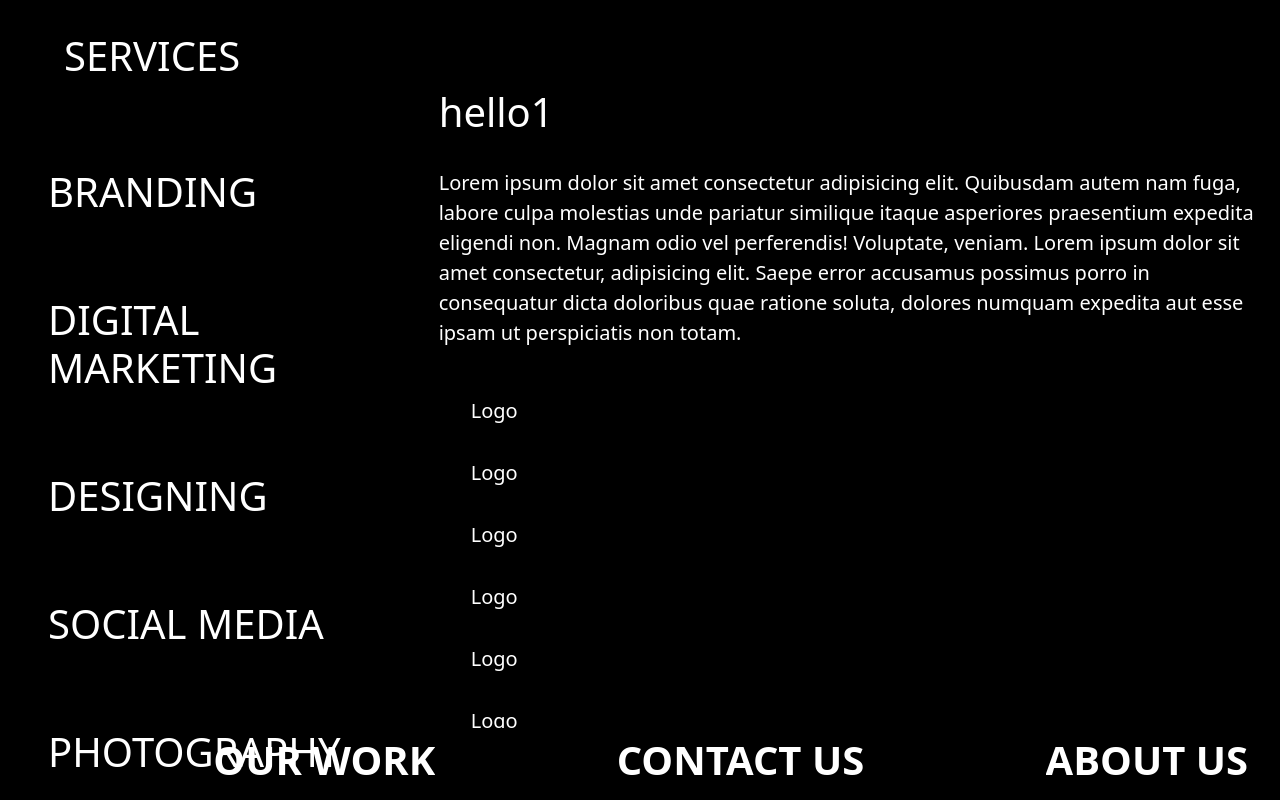
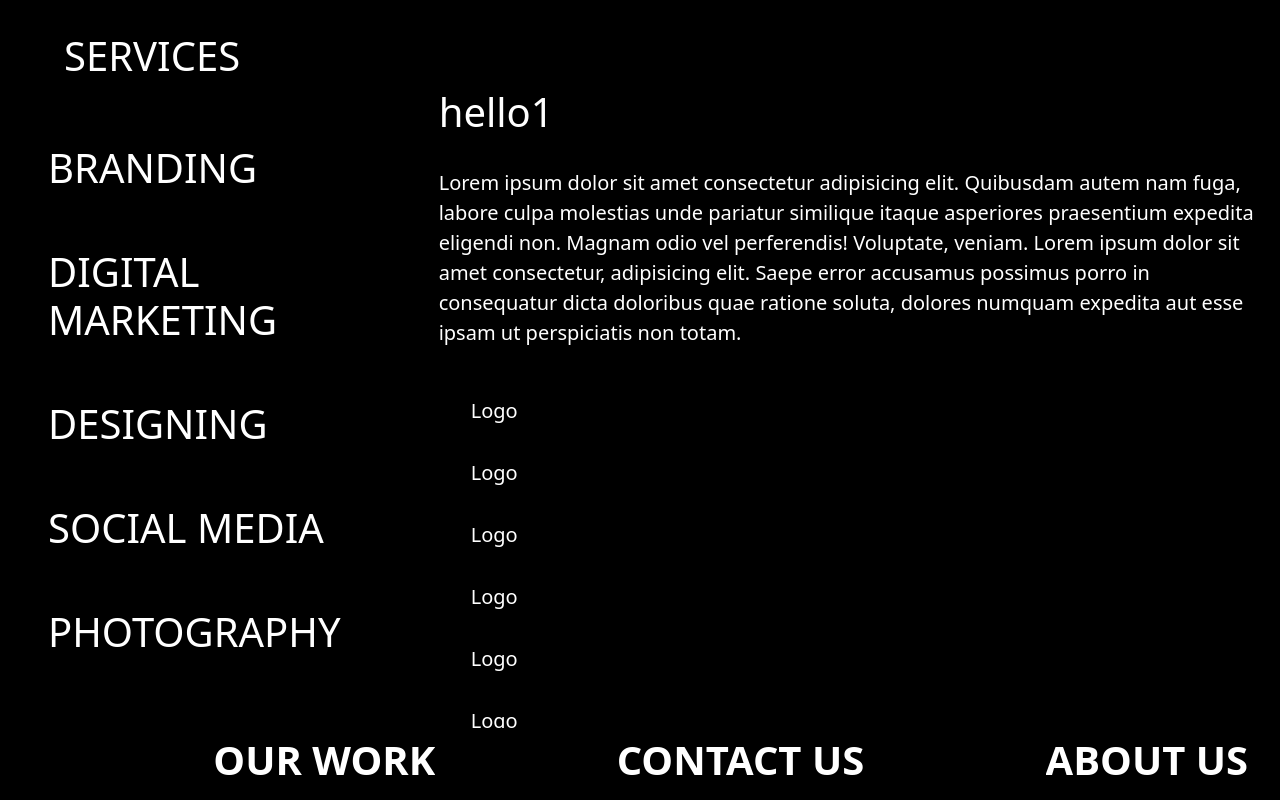
Before and after one commit to vanshaj-sharma/Social, a React (Create React App) app: page /services in a window 1280 px wide. Built offline with nearby package versions, Linux system fonts and the light colour scheme.

Commit message:
some fixes

```diff
--- a/src/App.css
+++ b/src/App.css
@@ -2,6 +2,7 @@
   margin: 0px;
   padding: 0px;
   overflow-x: hidden;
+  overflow-y: hidden;
 }
 body {
   background-color: black;
--- a/src/pages/styles/Services.css
+++ b/src/pages/styles/Services.css
@@ -14,7 +14,7 @@
   padding-left: 3rem;
 }
 .services__left > h1 {
-  margin-top: 5rem;
+  margin-top: 3.5rem;
   cursor: pointer;
 }
 .link:hover {
@@ -22,6 +22,7 @@
 }
 .services__right {
   height: 80vh;
+  overflow-y: scroll;
 }
 .services__right > p,
 li {
@@ -30,6 +31,7 @@ li {
 }
 @media only screen and (max-width: 1000px) {
   .services__left > h1 {
+    margin-top: 3rem;
     font-size: 2rem !important;
   }
 }
```
Also changed, not shown: 1 other file (tests, documents, lock files or other folders).
